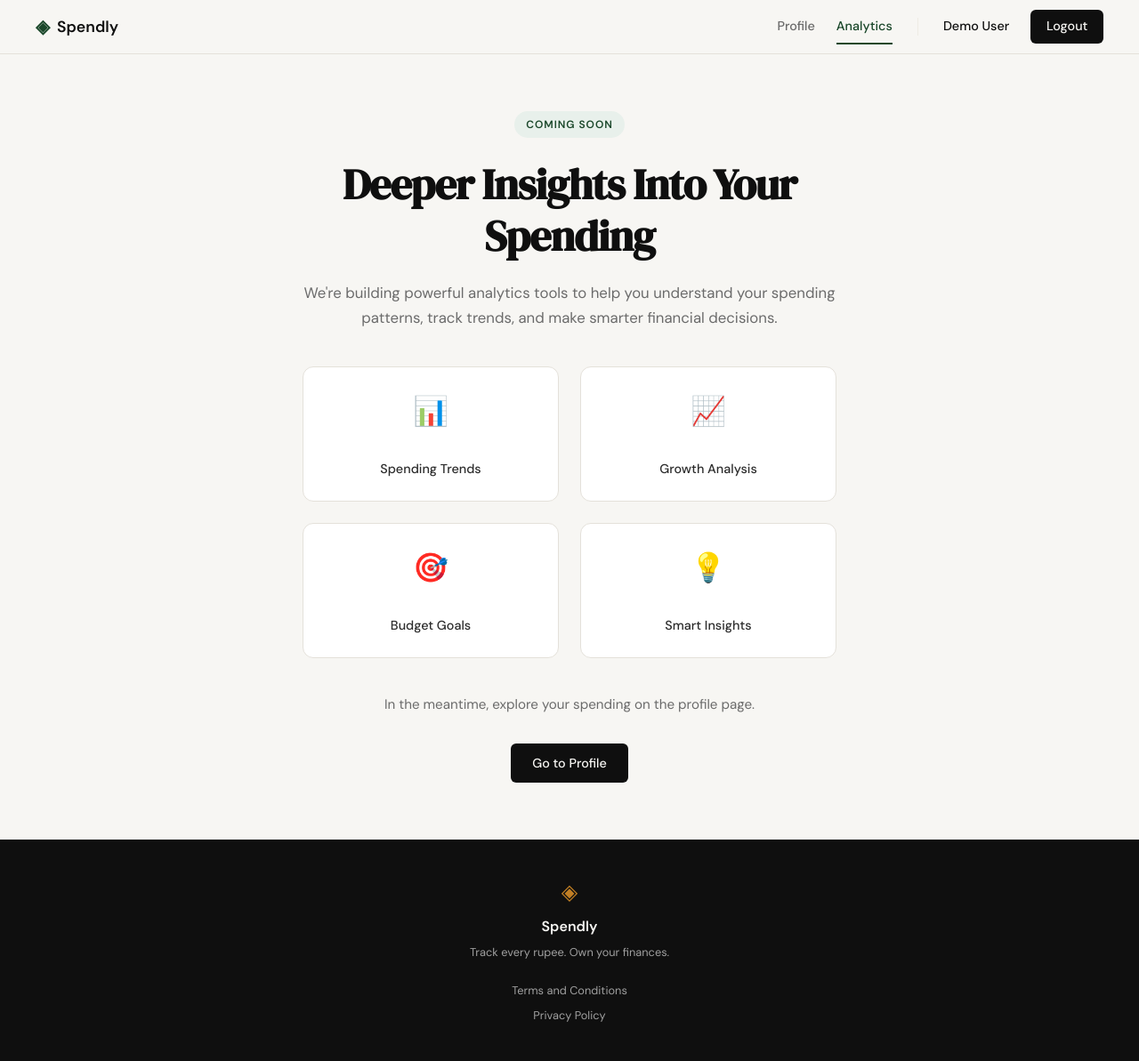
After one commit to infracloudio/spendly, a Flask app: page /analytics in a window 1280 px wide. The commit adds this page. Shown: the whole page at 89% size. Run offline with Flask 3, Linux system fonts and the light colour scheme; a user stored in the database is signed in.

Commit message:
added analytics page using figma mcp

```diff
--- a/app.py
+++ b/app.py
@@ -238,6 +238,13 @@ def profile():
     return render_template("profile.html", **context)
 
 
+@app.route("/analytics")
+def analytics():
+    if not session.get("user_id"):
+        return redirect(url_for("login"))
+    return render_template("analytics.html")
+
+
 @app.route("/expenses/add")
 def add_expense():
     if not session.get("user_id"):
--- a/static/css/style.css
+++ b/static/css/style.css
@@ -561,6 +561,135 @@ a { color: inherit; text-decoration: none; }
 }
 
 /* ------------------------------------------------------------------ */
+/* Navbar Links (Dashboard Navigation)                                */
+/* ------------------------------------------------------------------ */
+
+.nav-link {
+    position: relative;
+    color: var(--ink-muted);
+    transition: color 0.2s;
+}
+
+.nav-link:hover {
+    color: var(--ink);
+}
+
+.nav-link.active {
+    color: var(--accent);
+    font-weight: 500;
+}
+
+.nav-link.active::after {
+    content: '';
+    position: absolute;
+    bottom: -8px;
+    left: 0;
+    right: 0;
+    height: 2px;
+    background: var(--accent);
+}
+
+.nav-divider {
+    width: 1px;
+    height: 20px;
+    background: var(--border-soft);
+    margin: 0 0.25rem;
+}
+
+/* ------------------------------------------------------------------ */
+/* Coming Soon Page                                                    */
+/* ------------------------------------------------------------------ */
+
+.coming-soon-wrapper {
+    background: var(--paper);
+    display: flex;
+    align-items: center;
+    justify-content: center;
+    min-height: calc(100vh - 60px - 100px);
+    padding: 4rem 2rem;
+}
+
+.coming-soon-content {
+    max-width: 600px;
+    text-align: center;
+}
+
+.coming-soon-badge {
+    display: inline-block;
+    background: var(--accent-light);
+    color: var(--accent);
+    font-size: 0.75rem;
+    font-weight: 600;
+    letter-spacing: 0.08em;
+    text-transform: uppercase;
+    padding: 0.35rem 0.85rem;
+    border-radius: 999px;
+    margin-bottom: 1.5rem;
+}
+
+.coming-soon-title {
+    font-family: var(--font-display);
+    font-size: clamp(2rem, 4vw, 3rem);
+    line-height: 1.2;
+    letter-spacing: -0.02em;
+    color: var(--ink);
+    margin-bottom: 1.25rem;
+}
+
+.coming-soon-subtitle {
+    font-size: 1.05rem;
+    color: var(--ink-muted);
+    line-height: 1.7;
+    margin-bottom: 2.5rem;
+}
+
+.feature-grid {
+    display: grid;
+    grid-template-columns: 1fr;
+    gap: 1.5rem;
+    margin-bottom: 2.5rem;
+}
+
+.feature-row {
+    display: grid;
+    grid-template-columns: 1fr 1fr;
+    gap: 1.5rem;
+}
+
+.feature-card {
+    display: flex;
+    flex-direction: column;
+    align-items: center;
+    gap: 0.75rem;
+    padding: 1.5rem;
+    background: var(--paper-card);
+    border: 1px solid var(--border);
+    border-radius: var(--radius-md);
+    transition: all 0.3s ease;
+}
+
+.feature-card:hover {
+    border-color: var(--accent);
+    box-shadow: 0 4px 12px rgba(26, 71, 42, 0.08);
+}
+
+.feature-icon {
+    font-size: 2rem;
+}
+
+.feature-text {
+    font-size: 0.9rem;
+    font-weight: 500;
+    color: var(--ink-soft);
+}
+
+.coming-soon-cta-text {
+    font-size: 0.95rem;
+    color: var(--ink-muted);
+    margin-bottom: 2rem;
+}
+
+/* ------------------------------------------------------------------ */
 /* Responsive                                                          */
 /* ------------------------------------------------------------------ */
 
@@ -577,7 +706,16 @@ a { color: inherit; text-decoration: none; }
     .features-inner { grid-template-columns: 1fr; }
 }
 
+@media (max-width: 900px) {
+    .feature-row {
+        grid-template-columns: 1fr;
+    }
+}
+
 @media (max-width: 600px) {
     .nav-links a:not(.nav-cta) { display: none; }
+    .nav-divider { display: none; }
     .hero { padding: 3rem 1rem 2rem; }
+    .coming-soon-wrapper { padding: 2rem 1rem; }
+    .coming-soon-title { font-size: clamp(1.5rem, 3vw, 2rem); }
 }
--- /dev/null
+++ b/templates/analytics.html
@@ -0,0 +1,45 @@
+{% extends "base.html" %}
+
+{% block title %}Analytics - Spendly{% endblock %}
+
+{% block content %}
+<div class="coming-soon-wrapper">
+    <div class="coming-soon-content">
+        <div class="coming-soon-badge">Coming Soon</div>
+
+        <h1 class="coming-soon-title">Deeper Insights Into Your Spending</h1>
+
+        <p class="coming-soon-subtitle">
+            We're building powerful analytics tools to help you understand your spending patterns,
+            track trends, and make smarter financial decisions.
+        </p>
+
+        <div class="feature-grid">
+            <div class="feature-row">
+                <div class="feature-card">
+                    <div class="feature-icon">📊</div>
+                    <div class="feature-text">Spending Trends</div>
+                </div>
+                <div class="feature-card">
+                    <div class="feature-icon">📈</div>
+                    <div class="feature-text">Growth Analysis</div>
+                </div>
+            </div>
+            <div class="feature-row">
+                <div class="feature-card">
+                    <div class="feature-icon">🎯</div>
+                    <div class="feature-text">Budget Goals</div>
+                </div>
+                <div class="feature-card">
+                    <div class="feature-icon">💡</div>
+                    <div class="feature-text">Smart Insights</div>
+                </div>
+            </div>
+        </div>
+
+        <p class="coming-soon-cta-text">In the meantime, explore your spending on the profile page.</p>
+
+        <a href="{{ url_for('profile') }}" class="btn-primary">Go to Profile</a>
+    </div>
+</div>
+{% endblock %}
--- a/templates/base.html
+++ b/templates/base.html
@@ -20,6 +20,9 @@
             </a>
             <div class="nav-links">
                 {% if session.get('user_id') %}
+                    <a href="{{ url_for('profile') }}" class="nav-link {% if request.endpoint == 'profile' %}active{% endif %}">Profile</a>
+                    <a href="{{ url_for('analytics') }}" class="nav-link {% if request.endpoint == 'analytics' %}active{% endif %}">Analytics</a>
+                    <span class="nav-divider"></span>
                     <span class="nav-username">{{ session.get('user_name', 'User') }}</span>
                     <a href="{{ url_for('logout') }}" class="nav-cta">Logout</a>
                 {% else %}
```
